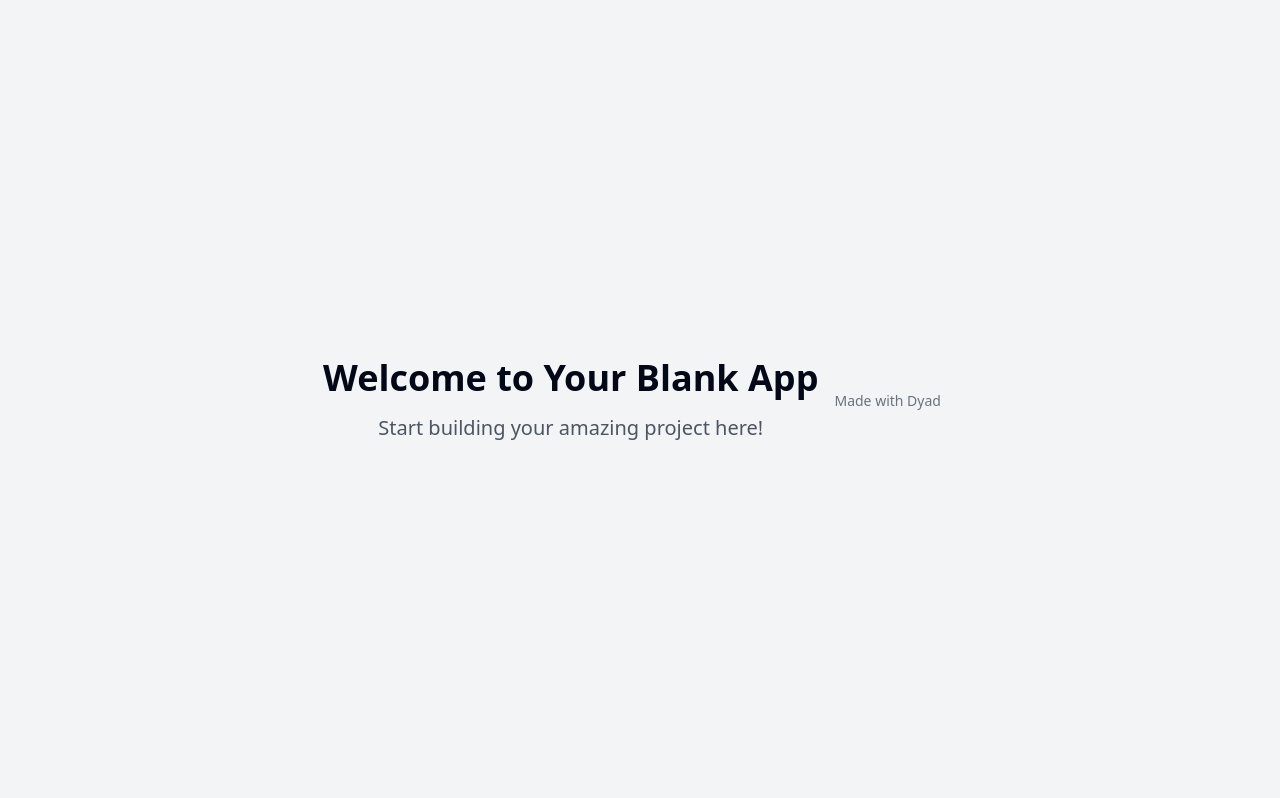
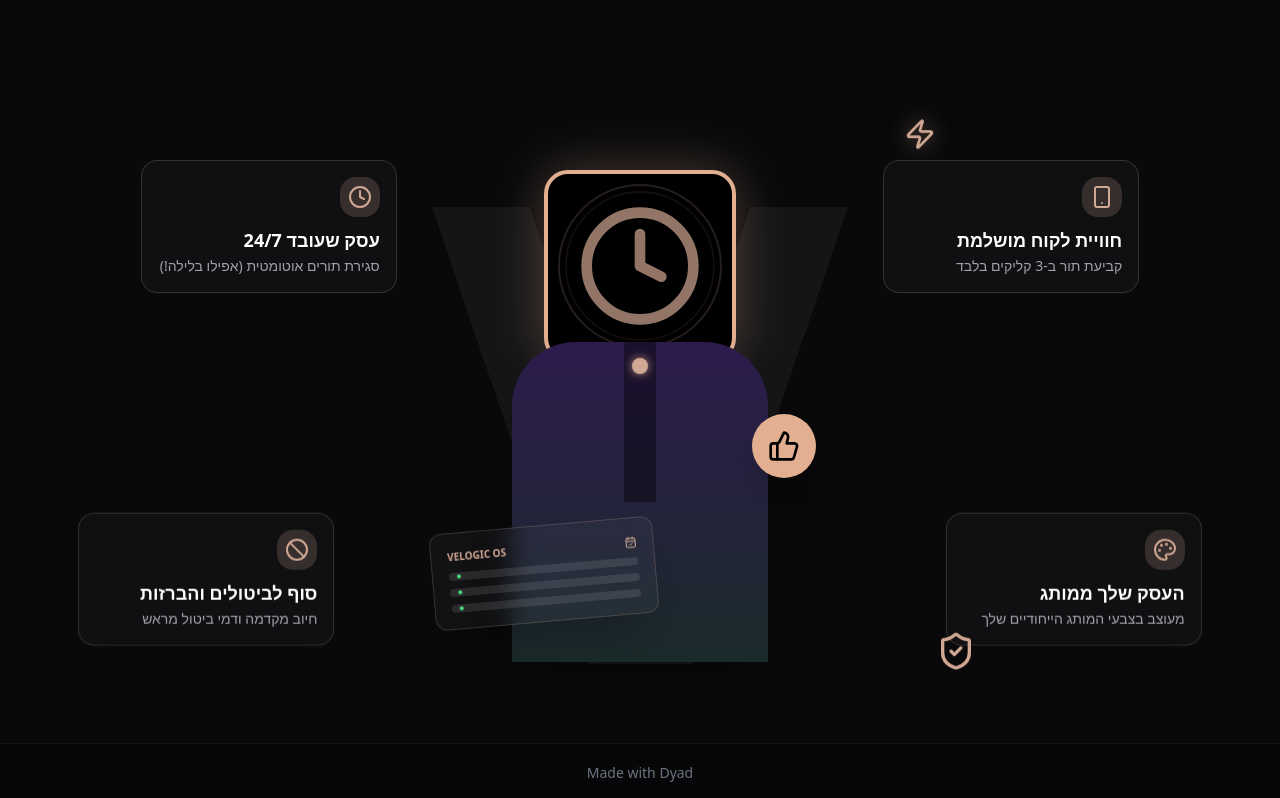
Before and after one commit to IdanOhana2/velogic-NEW, a React (Vite) app: page / in a window 1280 px wide. Shown: the top 798 px of the page. Built offline with nearby package versions, Linux system fonts and the light colour scheme.

Commit message:
[dyad] Creating VELOGIC brand asset page - wrote 4 file(s)

```diff
--- /dev/null
+++ b/src/components/HeroCharacter.tsx
@@ -0,0 +1,68 @@
+"use client";
+
+import React from 'react';
+import { Clock, ThumbsUp, Zap, CalendarCheck, ShieldCheck } from 'lucide-react';
+
+const HeroCharacter = () => {
+  return (
+    <div className="relative w-full max-w-2xl aspect-square flex items-center justify-center">
+      {/* Background 'V' Watermark */}
+      <div className="absolute inset-0 flex items-center justify-center opacity-5 pointer-events-none">
+        <span className="text-[40rem] font-bold select-none">V</span>
+      </div>
+
+      {/* Character Representation */}
+      <div className="relative z-10 flex flex-col items-center">
+        {/* The "Clock-Man" Head */}
+        <div className="w-48 h-48 rounded-3xl border-4 border-[#e2b091] bg-black relative overflow-hidden shadow-[0_0_50px_rgba(226,176,145,0.3)]">
+          <div className="absolute inset-0 flex items-center justify-center">
+             <Clock className="w-32 h-32 text-primary opacity-80 animate-pulse" />
+             {/* Inner Gears Simulation */}
+             <div className="absolute inset-0 border-2 border-primary/20 rounded-full scale-75 animate-[spin_10s_linear_infinite]" />
+             <div className="absolute inset-0 border-2 border-primary/10 rounded-full scale-50 animate-[spin_15s_linear_infinite_reverse]" />
+          </div>
+        </div>
+
+        {/* Suit & Body */}
+        <div className="w-64 h-80 bg-gradient-to-b from-[#2d1b4d] to-[#1a2a2a] rounded-t-[4rem] mt-[-20px] relative shadow-2xl">
+          {/* Tie & Pin */}
+          <div className="absolute top-0 left-1/2 -translate-x-1/2 w-8 h-40 bg-black/40 flex flex-col items-center pt-4">
+             <div className="w-4 h-4 bg-primary rounded-full shadow-[0_0_10px_rgba(226,176,145,0.8)]" />
+          </div>
+
+          {/* Thumbs Up Hand */}
+          <div className="absolute -right-12 top-20 animate-bounce">
+            <div className="bg-[#e2b091] p-4 rounded-full shadow-xl">
+              <ThumbsUp className="w-8 h-8 text-black" />
+            </div>
+          </div>
+
+          {/* Tablet */}
+          <div className="absolute -left-20 bottom-10 glass-card p-4 rounded-xl w-56 rotate-[-5deg] shadow-2xl">
+            <div className="flex justify-between items-center mb-2">
+              <span className="text-[10px] text-primary font-bold">VELOGIC OS</span>
+              <CalendarCheck className="w-3 h-3 text-primary" />
+            </div>
+            <div className="space-y-2">
+              {[1, 2, 3].map((i) => (
+                <div key={i} className="h-2 bg-white/10 rounded flex items-center px-2">
+                  <div className="w-1 h-1 bg-green-400 rounded-full mr-2" />
+                </div>
+              ))}
+            </div>
+          </div>
+        </div>
+      </div>
+
+      {/* Floating Elements */}
+      <div className="absolute top-10 right-10 animate-float" style={{ animationDelay: '1s' }}>
+        <Zap className="w-8 h-8 text-primary drop-shadow-[0_0_10px_rgba(226,176,145,0.5)]" />
+      </div>
+      <div className="absolute bottom-20 right-0 animate-float" style={{ animationDelay: '2s' }}>
+        <ShieldCheck className="w-10 h-10 text-primary" />
+      </div>
+    </div>
+  );
+};
+
+export default HeroCharacter;
--- /dev/null
+++ b/src/components/ValueCard.tsx
@@ -0,0 +1,33 @@
+"use client";
+
+import React from 'react';
+import { LucideIcon } from 'lucide-react';
+import { cn } from '@/lib/utils';
+
+interface ValueCardProps {
+  title: string;
+  subtitle: string;
+  icon: LucideIcon;
+  className?: string;
+  delay?: string;
+}
+
+const ValueCard = ({ title, subtitle, icon: Icon, className, delay }: ValueCardProps) => {
+  return (
+    <div
+      className={cn(
+        "glass-card p-4 rounded-2xl flex flex-col items-end text-right w-64 animate-float",
+        className
+      )}
+      style={{ animationDelay: delay }}
+    >
+      <div className="bg-primary/20 p-2 rounded-lg mb-3">
+        <Icon className="w-6 h-6 text-primary" />
+      </div>
+      <h3 className="text-lg font-bold text-white mb-1 leading-tight">{title}</h3>
+      <p className="text-sm text-muted-foreground">{subtitle}</p>
+    </div>
+  );
+};
+
+export default ValueCard;
--- a/src/globals.css
+++ b/src/globals.css
@@ -4,89 +4,35 @@
 
 @layer base {
   :root {
-    --background: 0 0% 100%;
-    --foreground: 222.2 84% 4.9%;
+    --background: 240 10% 3.9%;
+    --foreground: 0 0% 98%;
 
-    --card: 0 0% 100%;
-    --card-foreground: 222.2 84% 4.9%;
+    --card: 240 10% 3.9%;
+    --card-foreground: 0 0% 98%;
 
-    --popover: 0 0% 100%;
-    --popover-foreground: 222.2 84% 4.9%;
+    --popover: 240 10% 3.9%;
+    --popover-foreground: 0 0% 98%;
 
-    --primary: 222.2 47.4% 11.2%;
-    --primary-foreground: 210 40% 98%;
+    --primary: 20 40% 70%; /* Rose Gold Base */
+    --primary-foreground: 240 5.9% 10%;
 
-    --secondary: 210 40% 96.1%;
-    --secondary-foreground: 222.2 47.4% 11.2%;
+    --secondary: 240 3.7% 15.9%;
+    --secondary-foreground: 0 0% 98%;
 
-    --muted: 210 40% 96.1%;
-    --muted-foreground: 215.4 16.3% 46.9%;
+    --muted: 240 3.7% 15.9%;
+    --muted-foreground: 240 5% 64.9%;
 
-    --accent: 210 40% 96.1%;
-    --accent-foreground: 222.2 47.4% 11.2%;
-
-    --destructive: 0 84.2% 60.2%;
-    --destructive-foreground: 210 40% 98%;
-
-    --border: 214.3 31.8% 91.4%;
-    --input: 214.3 31.8% 91.4%;
-    --ring: 222.2 84% 4.9%;
-
-    --radius: 0.5rem;
-
-    --sidebar-background: 0 0% 98%;
-
-    --sidebar-foreground: 240 5.3% 26.1%;
-
-    --sidebar-primary: 240 5.9% 10%;
-
-    --sidebar-primary-foreground: 0 0% 98%;
-
-    --sidebar-accent: 240 4.8% 95.9%;
-
-    --sidebar-accent-foreground: 240 5.9% 10%;
-
-    --sidebar-border: 220 13% 91%;
-
-    --sidebar-ring: 217.2 91.2% 59.8%;
-  }
-
-  .dark {
-    --background: 222.2 84% 4.9%;
-    --foreground: 210 40% 98%;
-
-    --card: 222.2 84% 4.9%;
-    --card-foreground: 210 40% 98%;
-
-    --popover: 222.2 84% 4.9%;
-    --popover-foreground: 210 40% 98%;
-
-    --primary: 210 40% 98%;
-    --primary-foreground: 222.2 47.4% 11.2%;
-
-    --secondary: 217.2 32.6% 17.5%;
-    --secondary-foreground: 210 40% 98%;
-
-    --muted: 217.2 32.6% 17.5%;
-    --muted-foreground: 215 20.2% 65.1%;
-
-    --accent: 217.2 32.6% 17.5%;
-    --accent-foreground: 210 40% 98%;
+    --accent: 20 40% 70%;
+    --accent-foreground: 0 0% 98%;
 
     --destructive: 0 62.8% 30.6%;
-    --destructive-foreground: 210 40% 98%;
+    --destructive-foreground: 0 0% 98%;
 
-    --border: 217.2 32.6% 17.5%;
-    --input: 217.2 32.6% 17.5%;
-    --ring: 212.7 26.8% 83.9%;
-    --sidebar-background: 240 5.9% 10%;
-    --sidebar-foreground: 240 4.8% 95.9%;
-    --sidebar-primary: 224.3 76.3% 48%;
-    --sidebar-primary-foreground: 0 0% 100%;
-    --sidebar-accent: 240 3.7% 15.9%;
-    --sidebar-accent-foreground: 240 4.8% 95.9%;
-    --sidebar-border: 240 3.7% 15.9%;
-    --sidebar-ring: 217.2 91.2% 59.8%;
+    --border: 240 3.7% 15.9%;
+    --input: 240 3.7% 15.9%;
+    --ring: 20 40% 70%;
+
+    --radius: 1rem;
   }
 }
 
@@ -94,8 +40,35 @@
   * {
     @apply border-border;
   }
-
   body {
-    @apply bg-background text-foreground;
+    @apply bg-background text-foreground antialiased;
+    background: radial-gradient(circle at 50% 50%, #1a1a1a 0%, #0a0a0a 100%);
   }
 }
+
+.rose-gold-text {
+  background: linear-gradient(to bottom right, #e2b091, #b37a5d);
+  -webkit-background-clip: text;
+  -webkit-text-fill-color: transparent;
+}
+
+.rose-gold-border {
+  border: 1px solid rgba(226, 176, 145, 0.3);
+  box-shadow: 0 0 20px rgba(226, 176, 145, 0.1);
+}
+
+.glass-card {
+  background: rgba(255, 255, 255, 0.03);
+  backdrop-filter: blur(12px);
+  border: 1px solid rgba(226, 176, 145, 0.2);
+}
+
+@keyframes float {
+  0% { transform: translateY(0px); }
+  50% { transform: translateY(-10px); }
+  100% { transform: translateY(0px); }
+}
+
+.animate-float {
+  animation: float 4s ease-in-out infinite;
+}
--- a/src/pages/Index.tsx
+++ b/src/pages/Index.tsx
@@ -1,17 +1,97 @@
-// Update this page (the content is just a fallback if you fail to update the page)
+"use client";
 
+import React from 'react';
+import { Clock, Ban, Smartphone, Palette, CheckCircle2 } from 'lucide-react';
+import ValueCard from '@/components/ValueCard';
+import HeroCharacter from '@/components/HeroCharacter';
 import { MadeWithDyad } from "@/components/made-with-dyad";
 
 const Index = () => {
   return (
-    <div className="min-h-screen flex items-center justify-center bg-gray-100">
-      <div className="text-center">
-        <h1 className="text-4xl font-bold mb-4">Welcome to Your Blank App</h1>
-        <p className="text-xl text-gray-600">
-          Start building your amazing project here!
-        </p>
-      </div>
-      <MadeWithDyad />
+    <div className="min-h-screen bg-background overflow-hidden selection:bg-primary/30">
+      {/* Main Content Container */}
+      <main className="container mx-auto px-4 pt-20 pb-32 relative">
+
+        {/* Hero Section */}
+        <div className="flex flex-col items-center justify-center relative">
+
+          {/* Floating Cards - Desktop Layout */}
+          <div className="absolute inset-0 pointer-events-none hidden lg:block">
+            {/* Top Left */}
+            <div className="absolute top-20 left-[10%]">
+              <ValueCard
+                title="עסק שעובד 24/7"
+                subtitle="סגירת תורים אוטומטית (אפילו בלילה!)"
+                icon={Clock}
+                delay="0s"
+              />
+            </div>
+            {/* Middle Left */}
+            <div className="absolute top-1/2 left-[5%] -translate-y-1/2">
+              <ValueCard
+                title="סוף לביטולים והברזות"
+                subtitle="חיוב מקדמה ודמי ביטול מראש"
+                icon={Ban}
+                delay="1.5s"
+              />
+            </div>
+            {/* Top Right */}
+            <div className="absolute top-20 right-[10%]">
+              <ValueCard
+                title="חוויית לקוח מושלמת"
+                subtitle="קביעת תור ב-3 קליקים בלבד"
+                icon={Smartphone}
+                delay="0.7s"
+              />
+            </div>
+            {/* Middle Right */}
+            <div className="absolute top-1/2 right-[5%] -translate-y-1/2">
+              <ValueCard
+                title="העסק שלך ממותג"
+                subtitle="מעוצב בצבעי המותג הייחודיים שלך"
+                icon={Palette}
+                delay="2.2s"
+              />
+            </div>
+          </div>
+
+          {/* Central Character */}
+          <HeroCharacter />
+
+          {/* Mobile Cards Grid */}
+          <div className="grid grid-cols-1 md:grid-cols-2 gap-4 mt-12 lg:hidden">
+            <ValueCard title="עסק שעובד 24/7" subtitle="סגירת תורים אוטומטית" icon={Clock} />
+            <ValueCard title="חוויית לקוח מושלמת" subtitle="קביעת תור ב-3 קליקים" icon={Smartphone} />
+          </div>
+
+          {/* Status Indicators */}
+          <div className="mt-12 flex gap-6 items-center">
+            <div className="glass-card px-4 py-2 rounded-full flex items-center gap-2">
+              <CheckCircle2 className="w-4 h-4 text-green-400" />
+              <span className="text-xs font-medium text-white/80">YOMAN SAGUR</span>
+            </div>
+            <div className="glass-card px-4 py-2 rounded-full flex items-center gap-2">
+              <CheckCircle2 className="w-4 h-4 text-green-400" />
+              <span className="text-xs font-medium text-white/80">BOOKINGS COMPLETE</span>
+            </div>
+          </div>
+
+          {/* Master Wordmark */}
+          <div className="mt-20 text-center">
+            <h1 className="text-7xl md:text-9xl font-black tracking-tighter rose-gold-text drop-shadow-2xl">
+              VELOGIC
+            </h1>
+            <p className="text-primary/60 tracking-[0.5em] text-sm mt-4 font-light uppercase">
+              Business Logic & Automation
+            </p>
+          </div>
+
+        </div>
+      </main>
+
+      <footer className="fixed bottom-0 w-full border-t border-white/5 bg-black/20 backdrop-blur-md">
+        <MadeWithDyad />
+      </footer>
     </div>
   );
 };
```
